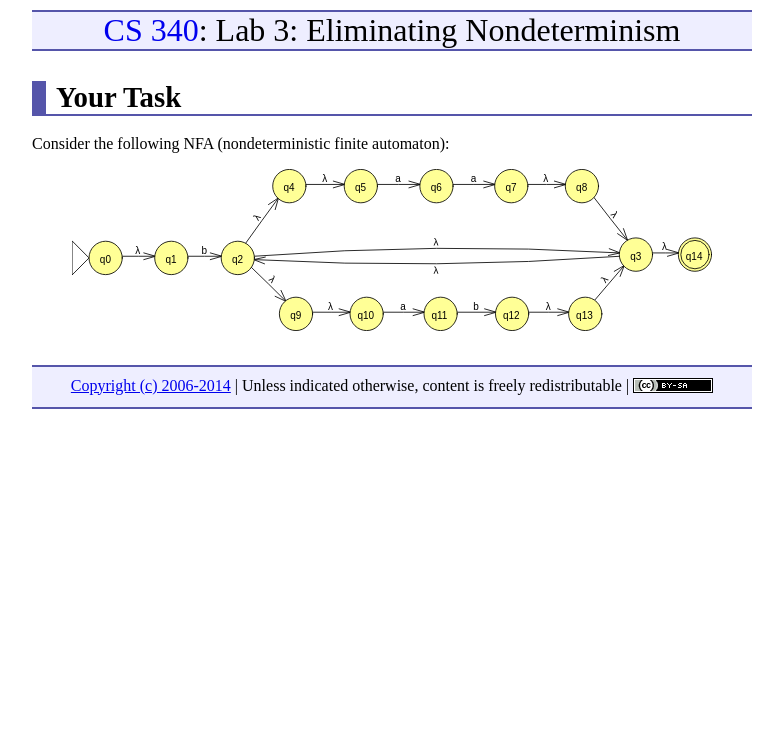
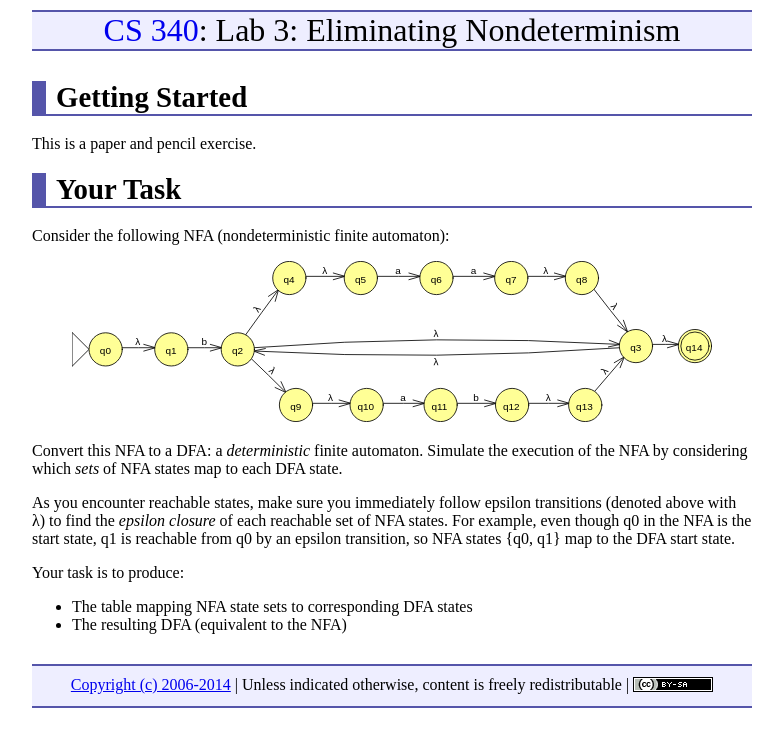
Before and after one commit to ycpcs/cs340-fall2014, a Jekyll site: the page built from labs/lab03.md, in a window 1280 px wide. Shown: the top 747 px of the page, without its empty margins (248-1031 px from the left). Built offline with Jekyll 4.4.1, drawn with Linux system fonts in a browser that asks for light colours; nearby versions of some CDN libraries; Markdown is read by kramdown in place of the engine named in the settings.

Commit message:
lab 3 ready

```diff
--- a/labs/lab03.md
+++ b/labs/lab03.md
@@ -3,8 +3,21 @@ layout: default
 title: "Lab 3: Eliminating Nondeterminism"
 ---
 
+# Getting Started
+
+This is a paper and pencil exercise.
+
 # Your Task
 
 Consider the following NFA (nondeterministic finite automaton):
 
-<img style="margin-left: 40px; width: 40em;" src="img/lab03.svg">
+<img style="margin-left: 40px; width: 40em;" src="img/lab03.svg" onerror="this.src='img/lab03.png'">
+
+Convert this NFA to a DFA: a *deterministic* finite automaton.  Simulate the execution of the NFA by considering which *sets* of NFA states map to each DFA state.
+
+As you encounter reachable states, make sure you immediately follow epsilon transitions (denoted above with λ) to find the *epsilon closure* of each reachable set of NFA states.  For example, even though q0 in the NFA is the start state, q1 is reachable from q0 by an epsilon transition, so NFA states {q0, q1} map to the DFA start state.
+
+Your task is to produce:
+
+* The table mapping NFA state sets to corresponding DFA states
+* The resulting DFA (equivalent to the NFA)
```
Also changed, not shown: labs/img/lab03.png.
